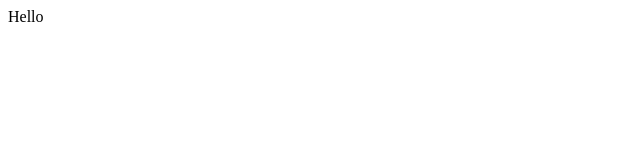
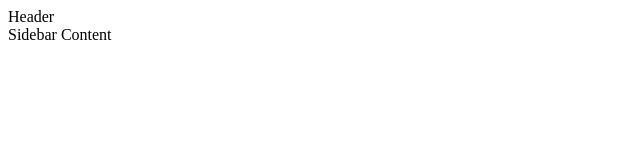
Before and after one commit to strannic123/vue_photos, a Vue app: page / in a window 1280 px wide. Before the commit this address had no page. Shown: the top 160 px of the page, without its empty margins (0-640 px from the left). Built offline with nearby package versions, Linux system fonts and the light colour scheme.

Commit message:
add Layout

```diff
--- a/src/App.vue
+++ b/src/App.vue
@@ -1,10 +1,29 @@
 <template>
-  Hello
+  <layout>
+    <template v-slot:header>
+      Header
+    </template>
+    <template v-slot:sidebar>
+      Sidebar
+    </template>
+    <template v-slot:content>
+      Content
+    </template>
+  </layout>
 </template>
 
 <script>
+import Layout from "./components/Layout";
+
+
 export default {
-  name: 'App'
+  name: 'App',
+  components: {
+    Layout,
+  },
+  created() {
+    console.log(this.$store.state)
+  }
 }
 </script>
 
--- /dev/null
+++ b/src/components/Layout.vue
@@ -0,0 +1,21 @@
+<template>
+  <div class="wrapper">
+    <div class="header">
+      <slot name="header"/>
+    </div>
+    <div class="main">
+      <slot name="sidebar"/>
+      <slot name="content"/>
+    </div>
+  </div>
+</template>
+
+<script>
+export default {
+  name: "Layout"
+}
+</script>
+
+<style scoped>
+
+</style>
--- /dev/null
+++ b/src/store/albums.js
@@ -0,0 +1,16 @@
+export const albums = {
+    namespaced: true,
+    setup() {
+        return {
+
+        }
+    },
+
+    mutations: {
+
+    },
+
+    actions: {
+
+    }
+}
--- a/src/store/index.js
+++ b/src/store/index.js
@@ -1,4 +1,5 @@
 import { createStore } from 'vuex'
+import {albums} from "./albums";
 
 export default createStore({
   state: {
@@ -8,5 +9,6 @@ export default createStore({
   actions: {
   },
   modules: {
+    albums,
   }
 })
```
Also changed, not shown: src/albums.js (deleted).
